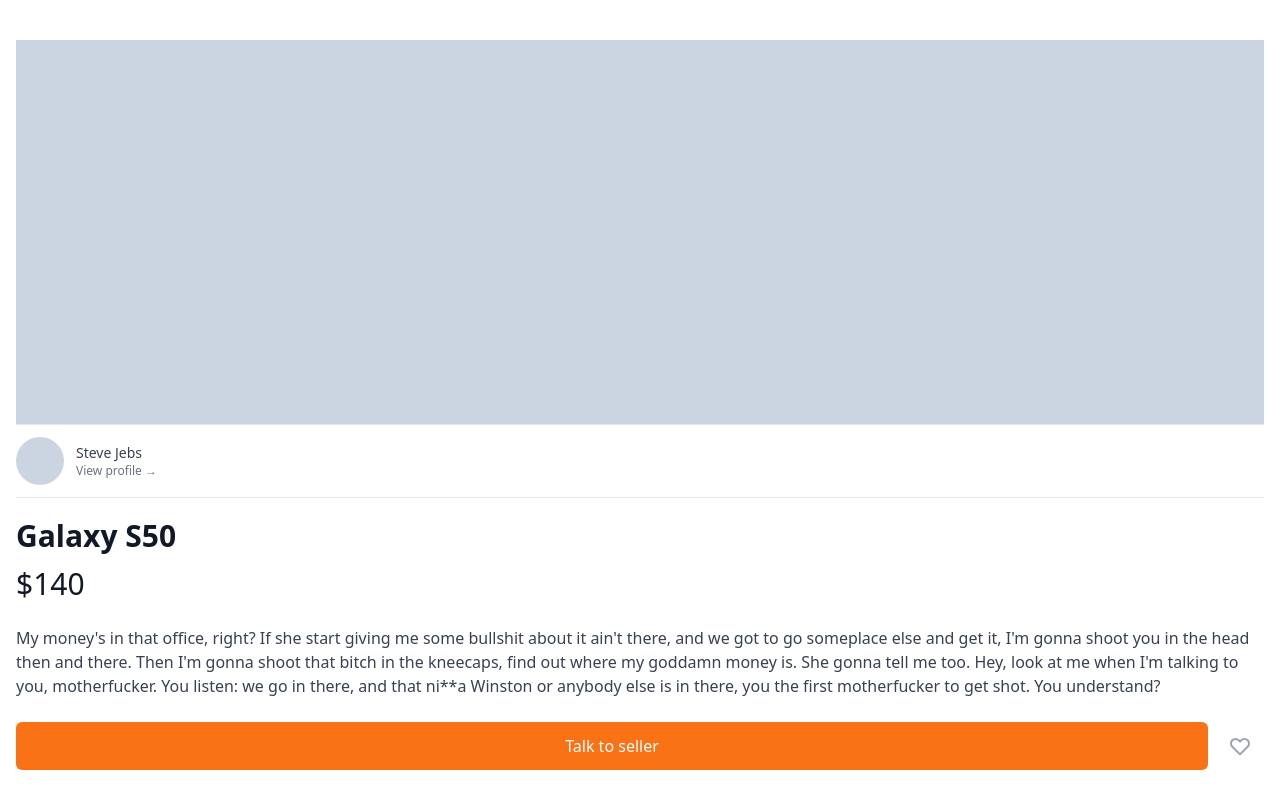
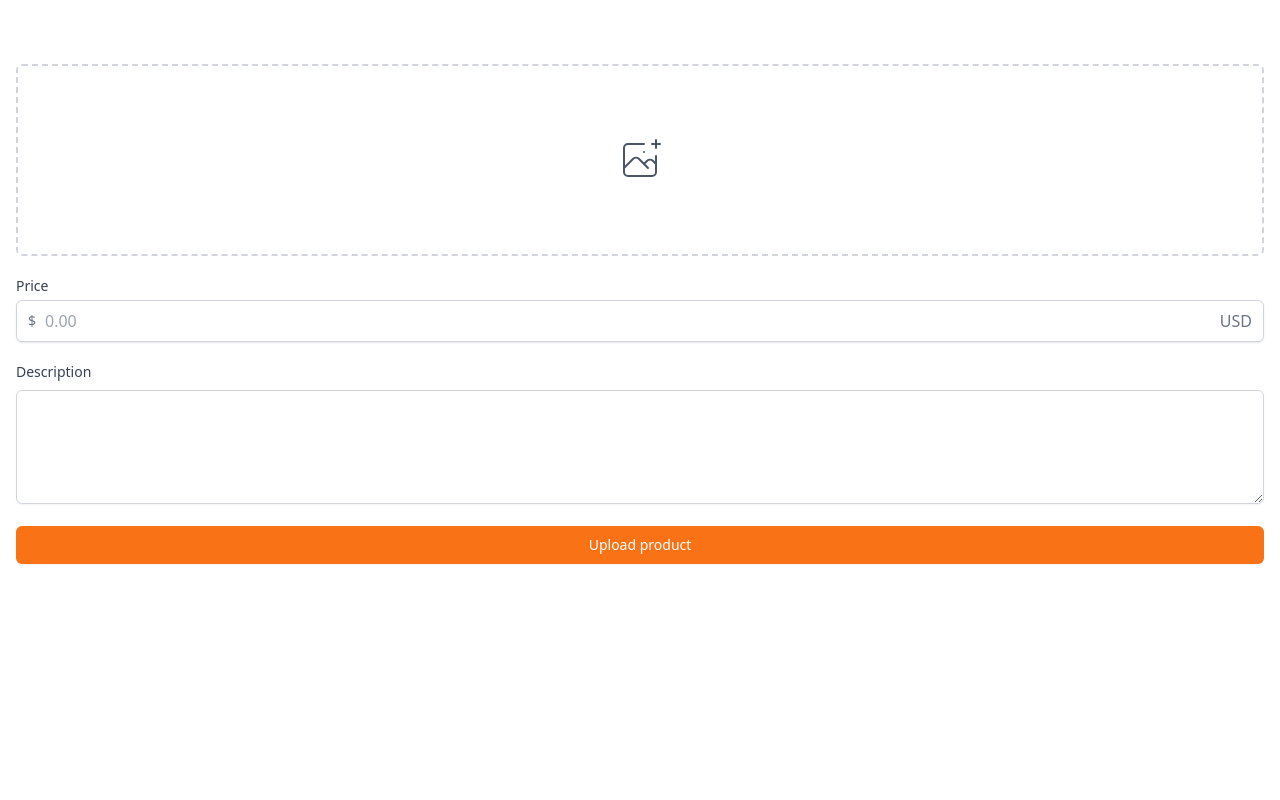
Before and after one commit to ssseok/Carrot-Market, a Next.js app: page /items/upload in a window 1280 px wide. Shown: the top 800 px of the page. Built offline with nearby package versions, Linux system fonts and the light colour scheme.

Commit message:
design: Upload UI

```diff
--- a/pages/enter.tsx
+++ b/pages/enter.tsx
@@ -40,7 +40,7 @@
           </div>
         </div>
         <form className="mt-8 flex flex-col">
-          <label className="text-sm font-medium text-gray-700">
+          <label htmlFor="input" className="text-sm font-medium text-gray-700">
             {method === "email" ? "Email address" : null}
             {method === "phone" ? "Phone number" : null}
           </label>
@@ -50,7 +50,8 @@
                 type="email"
                 className="w-full appearance-none rounded-md border border-gray-300 px-3 py-2 placeholder-gray-400 shadow-sm focus:border-orange-500 focus:outline-none focus:ring-orange-500"
                 required
-                placeholder="aaa"
+                placeholder=""
+                id="input"
               />
             ) : null}
             {method === "phone" ? (
@@ -62,6 +63,7 @@
                   type="number"
                   className="w-full appearance-none rounded-md rounded-l-none border border-gray-300 px-3 py-2 placeholder-gray-400 shadow-sm focus:border-orange-500 focus:outline-none focus:ring-orange-500"
                   required
+                  id="input"
                 />
               </div>
             ) : null}
--- /dev/null
+++ b/pages/items/upload.tsx
@@ -0,0 +1,60 @@
+export default function Upload() {
+  return (
+    <div className="px-4 py-16">
+      <div>
+        <label className="flex h-48 w-full cursor-pointer items-center justify-center rounded-md border-2 border-dashed border-gray-300 text-gray-600 hover:border-orange-500 hover:text-orange-500">
+          <svg
+            className="h-12 w-12"
+            stroke="currentColor"
+            fill="none"
+            viewBox="0 0 48 48"
+            aria-hidden="true"
+          >
+            <path
+              d="M28 8H12a4 4 0 00-4 4v20m32-12v8m0 0v8a4 4 0 01-4 4H12a4 4 0 01-4-4v-4m32-4l-3.172-3.172a4 4 0 00-5.656 0L28 28M8 32l9.172-9.172a4 4 0 015.656 0L28 28m0 0l4 4m4-24h8m-4-4v8m-12 4h.02"
+              strokeWidth={2}
+              strokeLinecap="round"
+              strokeLinejoin="round"
+            />
+          </svg>
+
+          <input className="hidden" type="file" />
+        </label>
+      </div>
+      <div className="my-5">
+        <label
+          htmlFor="price"
+          className="mb-1 block text-sm font-medium text-gray-700"
+        >
+          Price
+        </label>
+        <div className="relative flex items-center rounded-md shadow-sm">
+          <div className="pointer-events-none absolute left-0 flex items-center justify-center pl-3">
+            <span className="text-sm text-gray-500">$</span>
+          </div>
+          <input
+            id="price"
+            type="text"
+            placeholder="0.00"
+            className="w-full appearance-none rounded-md border border-gray-300 px-3 py-2 pl-7 placeholder-gray-400 shadow-sm focus:border-orange-500 focus:outline-none focus:ring-orange-500"
+          />
+          <div className="pointer-events-none absolute right-0 flex items-center pr-3">
+            <span className="text-gray-500">USD</span>
+          </div>
+        </div>
+      </div>
+      <div>
+        <label className="mb-1 block text-sm font-medium text-gray-700">
+          Description
+        </label>
+        <textarea
+          className="mt-1 w-full rounded-md border-gray-300 shadow-sm focus:border-orange-500  focus:ring-orange-500"
+          rows={4}
+        />
+      </div>
+      <button className="mt-4 w-full rounded-md border border-transparent bg-orange-500 px-4 py-2 text-sm font-medium text-white shadow-sm hover:bg-orange-600 focus:outline-none focus:ring-2 focus:ring-orange-500 focus:ring-offset-2">
+        Upload product
+      </button>
+    </div>
+  );
+}
```
